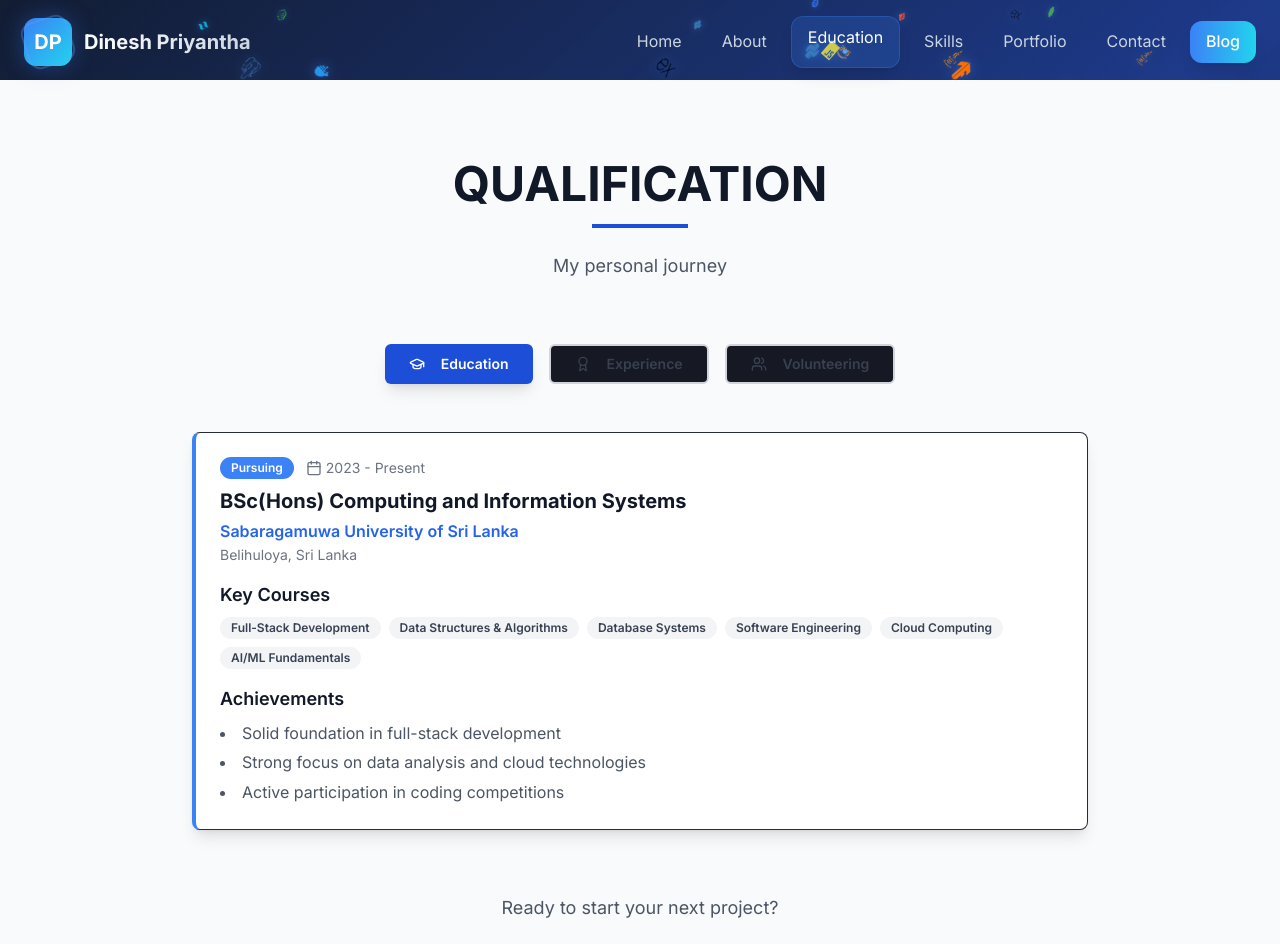
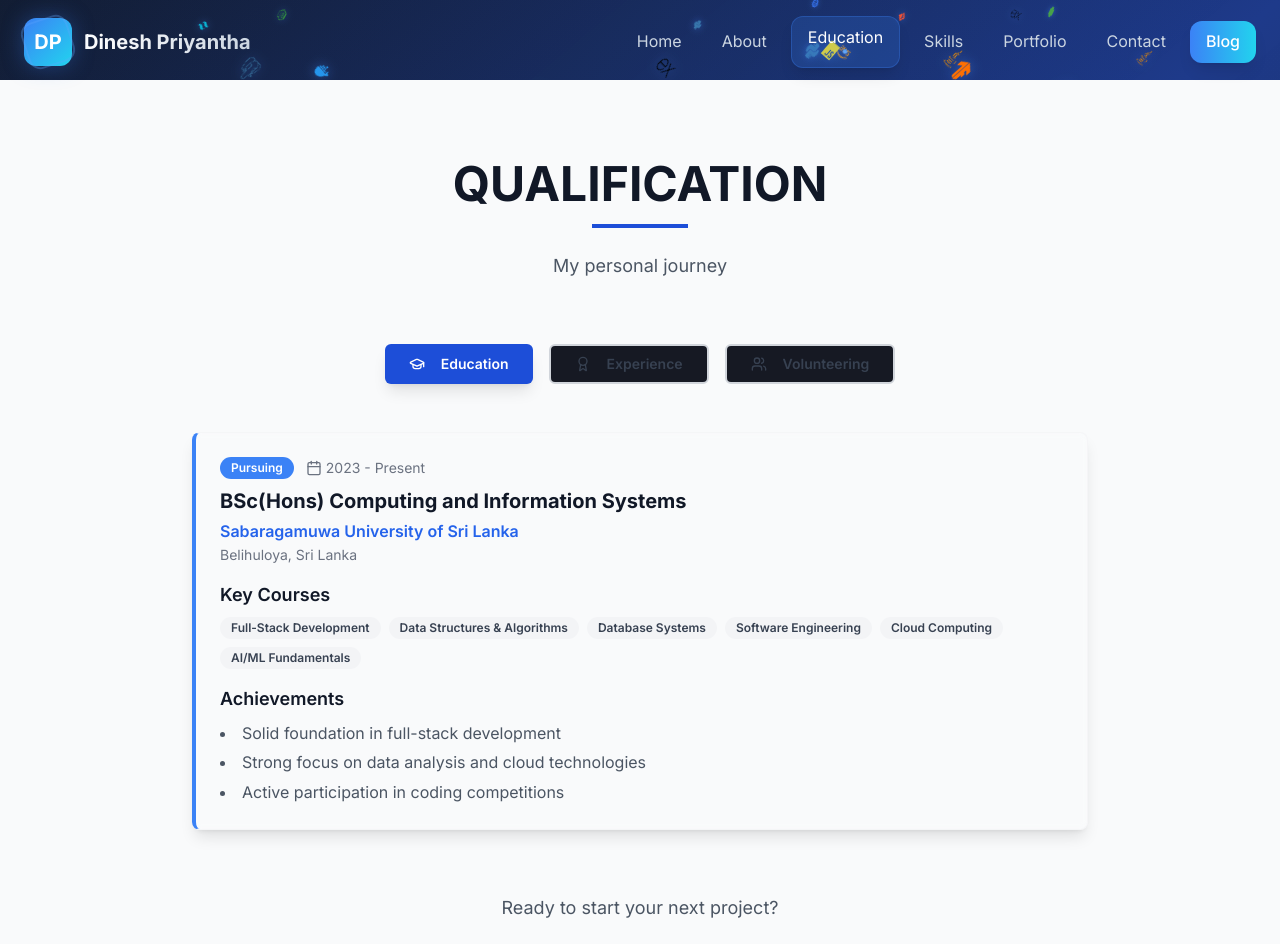
Before and after one commit to DineshPriyanthaGH/portfolio-with-adminpanel-blog, a React (Vite) app: page /education in a window 1280 px wide. Shown: the top 944 px of the page. Built offline with nearby package versions, Linux system fonts and the light colour scheme.

Commit message:
feat: Enhance EducationSection and SkillsSection with transparent backgrounds, improved hover effects, and backdrop blur for modern UI

```diff
--- a/src/components/sections/EducationSection.tsx
+++ b/src/components/sections/EducationSection.tsx
@@ -156,7 +156,7 @@ volunteering: [
                 animate={{ opacity: 1, x: 0 }}
                 transition={{ duration: 0.6, delay: index * 0.1 }}
               >
-                <Card className={`p-6 shadow-lg hover:shadow-xl transition-all duration-300 bg-white dark:bg-gray-900 border-l-4 ${item.borderColor}`}>
+                <Card className={`p-6 shadow-lg hover:shadow-xl transition-all duration-300 bg-transparent hover:bg-white/5 dark:hover:bg-gray-900/20 border border-gray-200/20 dark:border-gray-700/30 border-l-4 ${item.borderColor} backdrop-blur-sm`}>
                   <div className="flex flex-col md:flex-row md:items-center md:justify-between mb-4">
                     <div className="flex-1">
                       <div className="flex items-center gap-3 mb-2">
--- a/src/components/sections/SkillsSection.tsx
+++ b/src/components/sections/SkillsSection.tsx
@@ -103,10 +103,10 @@ export const SkillsSection = () => {
               transition={{ duration: 0.6, delay: categoryIndex * 0.1 }}
               viewport={{ once: true }}
             >
-              <Card className="p-6 h-full bg-white dark:bg-gray-900 border border-gray-200 dark:border-gray-700 hover:shadow-xl transition-all duration-300">
+              <Card className="p-6 h-full bg-transparent border border-gray-200/20 dark:border-gray-700/30 hover:shadow-xl hover:bg-white/5 dark:hover:bg-gray-900/20 transition-all duration-300 backdrop-blur-sm">
                 {/* Category Header */}
                 <div className="flex items-center mb-6">
-                  <div className="w-12 h-12 bg-blue-100 dark:bg-blue-900 rounded-lg flex items-center justify-center mr-3">
+                  <div className="w-12 h-12 bg-blue-500/20 dark:bg-blue-600/30 rounded-lg flex items-center justify-center mr-3">
                     <category.icon className="w-6 h-6 text-blue-600 dark:text-blue-400" />
                   </div>
                   <h3 className="text-xl font-bold text-gray-900 dark:text-white">
@@ -119,7 +119,7 @@ export const SkillsSection = () => {
                   {category.skills.map((skill, skillIndex) => (
                     <motion.div
                       key={skillIndex}
-                      className="flex items-center p-3 rounded-lg bg-gray-50 dark:bg-gray-800 hover:bg-gray-100 dark:hover:bg-gray-700 transition-all duration-200"
+                      className="flex items-center p-3 rounded-lg bg-white/10 dark:bg-gray-800/30 hover:bg-white/20 dark:hover:bg-gray-700/40 transition-all duration-200 backdrop-blur-sm"
                       initial={{ opacity: 0, x: -20 }}
                       whileInView={{ opacity: 1, x: 0 }}
                       transition={{ duration: 0.4, delay: (categoryIndex * 0.1) + (skillIndex * 0.05) }}
```
